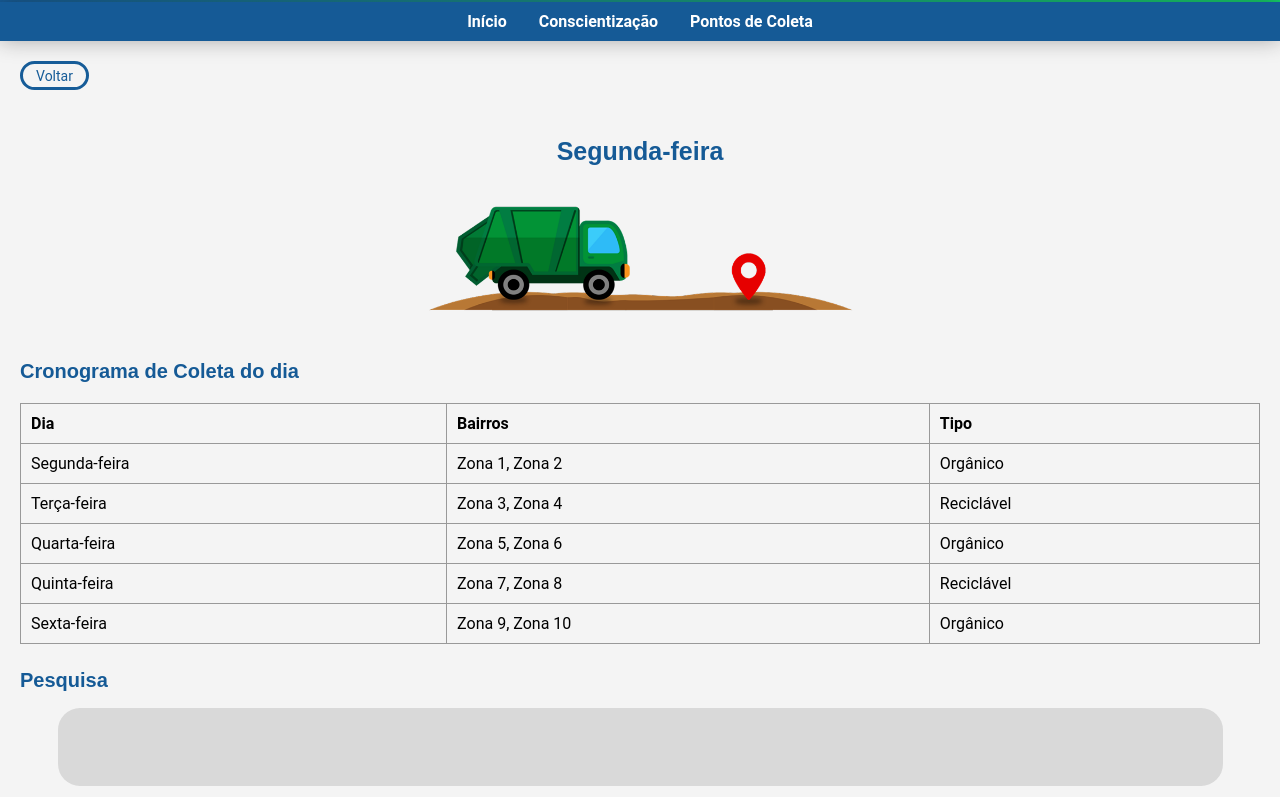
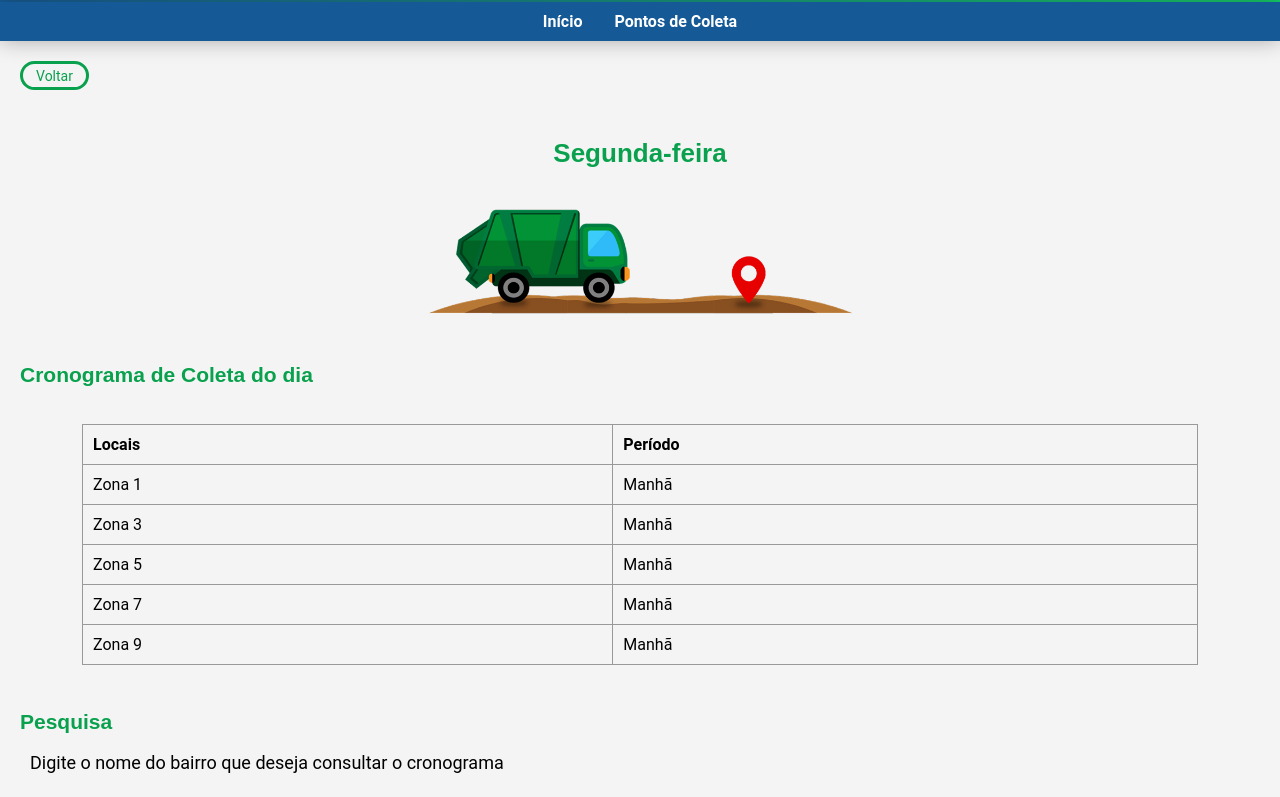
Before and after one commit to gmiashiro/prototipo-coleta-de-lixo, a plain HTML site: page coletaSeletiva.html in a window 1280 px wide. Shown: the part 103-900 px from the top of the page. Drawn offline with Linux system fonts and the light colour scheme.

Commit message:
Continuando a modificar o CSS

```diff
--- a/coletaSeletiva.html
+++ b/coletaSeletiva.html
@@ -6,20 +6,20 @@
   <title>Cronograma de Coleta</title>
   <link rel="stylesheet" href="css/style.css" />
 </head>
-<body>
+<body class="seletiva">
   <header class="header">
     <img src="assets/logoMaringa.png" alt="Prefeitura de Maringá" />
     <nav class="nav-menu">
         <a href="index.html">Início</a>
-        <a href="conscientizacao.html">Conscientização</a>
         <a href="mapa.html">Pontos de Coleta</a>
     </nav>
   </header>
 
   <main>
     <div class="homeButton-container">
-        <a href="index.html" class="button back">Voltar</a>
+        <a href="index.html" class="button back seletiva">Voltar</a>
     </div>
+
     <div class="logoTitle-container">
         <div>
             <h1>Segunda-feira</h1>
@@ -28,19 +28,39 @@
             <img src="./assets/caminhaoPlace.png" alt="Imagem de um caminhão de coleta de lixo indo em direção a um marcador">
         </div>
     </div>
+
+    <div class="info-container">
+
       <div>
         <h2>Cronograma de Coleta do dia</h2>
+				<div class="table-container">
 					<table>
             <thead>
-                <tr><th>Dia</th><th>Bairros</th><th>Tipo</th></tr>
+                <tr>
+									<th>Locais</th>
+									<th>Período</th>
+								</tr>
             </thead>
             <tbody id="tabela-cronograma"></tbody>
         	</table>
 				</div>
+      </div>
+
+      <div>
     		<div>
 					<h2>Pesquisa</h2>
+					<p>Digite o nome do bairro que deseja consultar o cronograma</p>
+        </div>
+
         <div class="searchBox-container">
-            <input class="searchBox" type="text">
+          <input class="searchBox" type="text" placeholder="Ex. Avenida Brasil">
+          <button><img src="./assets/searchIconS.png" alt="icone de pesquisa" class="logoSearch"></button>
+        </div>
+
+        <div class="results">
+					<h3></h3>
+					<p></p>
+        </div>
       </div>
 
     </div>
--- a/css/style.css
+++ b/css/style.css
@@ -6,7 +6,7 @@ body {
 }
 
 .header {
-  background: linear-gradient(to right, #155a96, #14D068);
+  background: linear-gradient(to right, #155a96, #14d068);
   padding: 0;
   text-align: center;
 }
@@ -71,6 +71,16 @@ body {
   cursor: pointer;
 }
 
+.verde {
+  border-color: #09a14d;
+  color: #09a14d;
+}
+
+.verde:hover {
+  background-color: #09a14d;
+  color: #d9d9d9;
+}
+
 .homeButton-container {
   margin-bottom: 30px;
 }
@@ -86,10 +96,18 @@ body {
   margin-top: 17px;
 }
 
+.info-container {
+  display: flex;
+  flex-direction: column;
+  gap: 20px;
+}
+
 .searchBox-container {
   display: flex;
-  flex-direction: column;
-  align-items: center;
+  flex-direction: row;
+  justify-content: center;
+  gap: 10px;
+  margin-top: 27px;
 }
 
 .searchBox {
@@ -102,6 +120,31 @@ body {
   font-size: 17px;
 }
 
+.logoSearch {
+  width: 30px;
+}
+
+.searchBox-container button {
+  background-color: transparent;
+  border: none;
+}
+
+.searchBox-container button:hover {
+  cursor: pointer;
+}
+
+.results {
+  margin-bottom: 220px;
+}
+
+.table-container {
+  display: flex;
+  flex-direction: column;
+  align-items: center;
+}
+
+
+
 main {
   padding: 20px;
 }
@@ -112,12 +155,12 @@ h1, h2 {
 }
 
 h1 {
-  font-size: 25px;
+  font-size: 26px;
 }
 
 h2 {
   margin-top: 25px;
-  font-size: 20px;
+  font-size: 21px;
 }
 
 p {
@@ -126,7 +169,7 @@ p {
 }
 
 table {
-  width: 100%;
+  width: 90%;
   border-collapse: collapse;
   margin-top: 20px;
 }
@@ -145,7 +188,7 @@ footer {
   color: white;
   text-align: center;
   padding: 15px 0;
-  margin-top: 40px;
+  margin-top: 70px;
 }
 
 .imagem {
@@ -171,3 +214,24 @@ footer {
   width: 200px;
   height: auto;
 }
+
+
+/* ESTILOS REFERENTES A PÁGINA DA COLETA SELETIVA */
+
+body.seletiva h1, body.seletiva h2 {
+  color: #09a14d;
+}
+
+body.seletiva .button {
+  border-color: #09a14d;
+  color: #09a14d;
+}
+
+body.seletiva .button:hover {
+  background-color: #09a14d;
+  color: #d9d9d9;
+}
+
+/* .button .seletiva {
+  border-color: #09a14d;
+} */
--- a/js/script.js
+++ b/js/script.js
@@ -3,16 +3,16 @@ document.addEventListener("DOMContentLoaded", () => {
     if (!tabela) return;
 
     const dados = [
-      { dia: "Segunda-feira", bairro: "Zona 1, Zona 2", tipo: "Orgânico" },
-      { dia: "Terça-feira", bairro: "Zona 3, Zona 4", tipo: "Reciclável" },
-      { dia: "Quarta-feira", bairro: "Zona 5, Zona 6", tipo: "Orgânico" },
-      { dia: "Quinta-feira", bairro: "Zona 7, Zona 8", tipo: "Reciclável" },
-      { dia: "Sexta-feira", bairro: "Zona 9, Zona 10", tipo: "Orgânico" },
+      { bairro: "Zona 1", periodo: "Manhã" },
+      {bairro: "Zona 3", periodo: "Manhã" },
+      {bairro: "Zona 5", periodo: "Manhã" },
+      {bairro: "Zona 7", periodo: "Manhã" },
+      {bairro: "Zona 9", periodo: "Manhã" },
     ];
 
     dados.forEach(item => {
       const row = document.createElement("tr");
-      row.innerHTML = `<td>${item.dia}</td><td>${item.bairro}</td><td>${item.tipo}</td>`;
+      row.innerHTML = `<td>${item.bairro}</td><td>${item.periodo}</td>`;
       tabela.appendChild(row);
     });
   });
```
Also changed, not shown: coletaComum.html (+36 -8 lines), index.html (+1 -2 lines), mapa.html (+0 -1 lines), assets/searchIcon.png (added), assets/searchIconS.png (added). Lines whose indentation alone changed are shown as unchanged.
